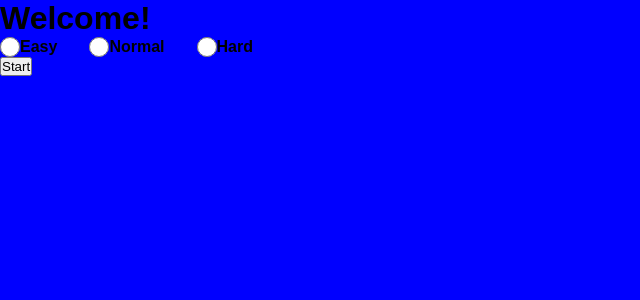
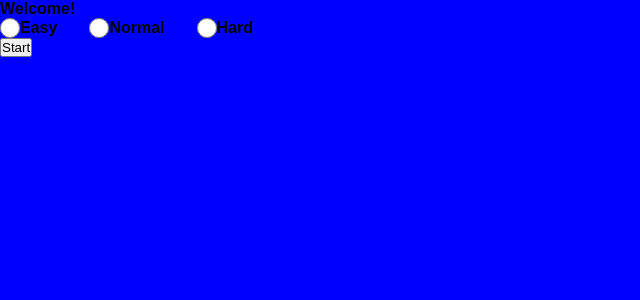
Before and after one commit to acciojob/memory-game-CasteAwayy, a React app: page / in a window 1280 px wide. Shown: the top 300 px of the page, without its empty margins (0-640 px from the left). Built offline with nearby package versions, Linux system fonts and the light colour scheme.

Commit message:
Update App.js

```diff
--- a/src/components/App.js
+++ b/src/components/App.js
@@ -4,7 +4,7 @@ function App() {
     const [type, setType] = useState("");
     return (
         <div>
-            <h1>Welcome!</h1>
+            <h4>Welcome!</h4>
             <div className="levels_container">
                 <input
                     type="radio"
```
